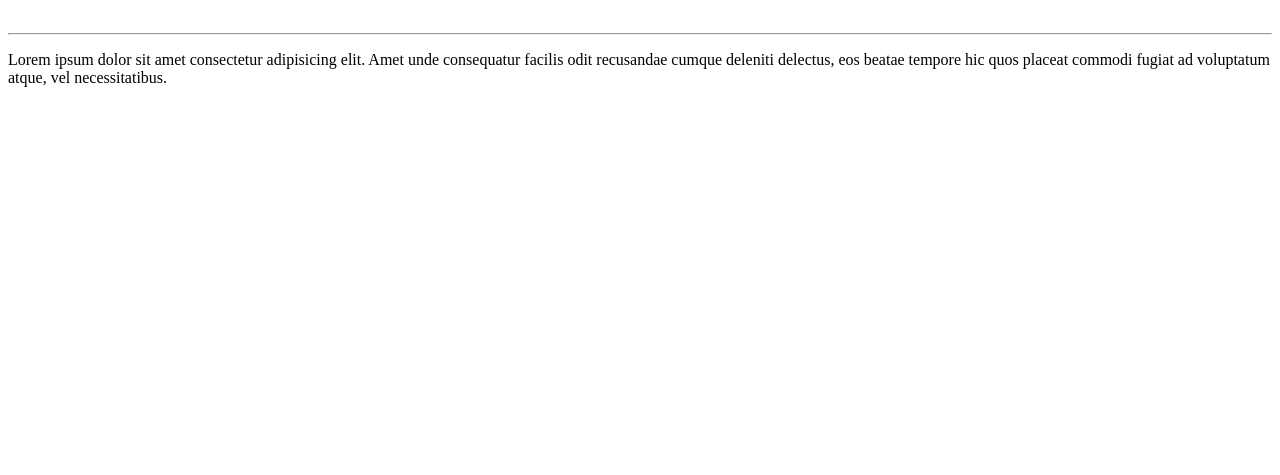
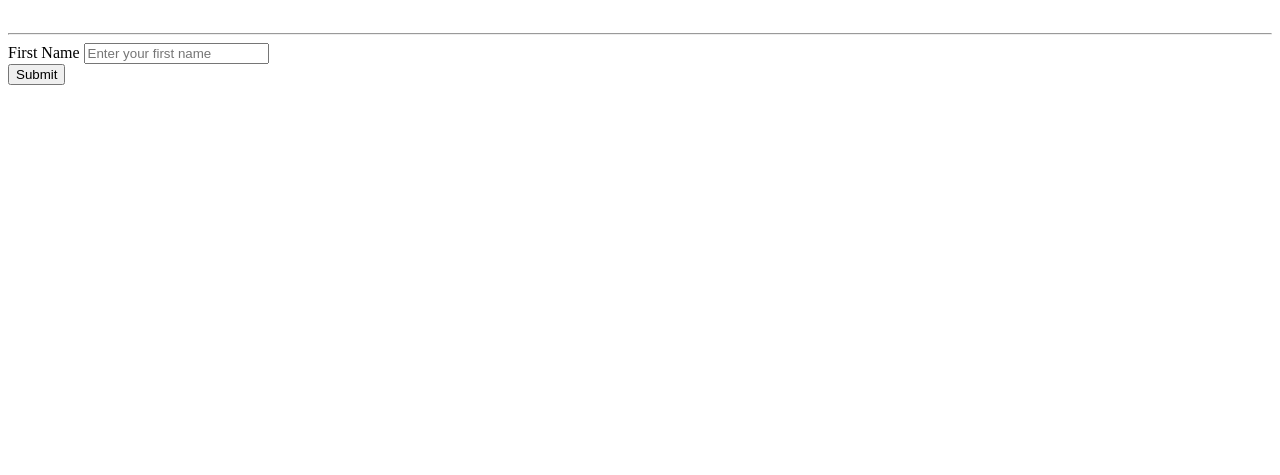
Before and after one commit to RavinduRTR/Test_GIT_Colloborate, a plain HTML site: page index.html in a window 1280 px wide. Shown: the part 325-800 px from the top of the page. Drawn offline with Linux system fonts and the light colour scheme.

Commit message:
Update index.html

```diff
--- a/index.html
+++ b/index.html
@@ -32,7 +32,11 @@
     <h1>Ok Testing Part Done</h1>
     <br><hr>
 
-    <p>Lorem ipsum dolor sit amet consectetur adipisicing elit. Amet unde consequatur facilis odit recusandae cumque deleniti delectus, eos beatae tempore hic quos placeat commodi fugiat ad voluptatum atque, vel necessitatibus.</p>
-
+    <forem>
+        <label>First Name</label>
+        <input type="text" name="fname" id="fname" placeholder="Enter your first name">
+        <br>
+        <input type="submit" value="Submit">
+    </forem>
 </body>
 </html>
```
